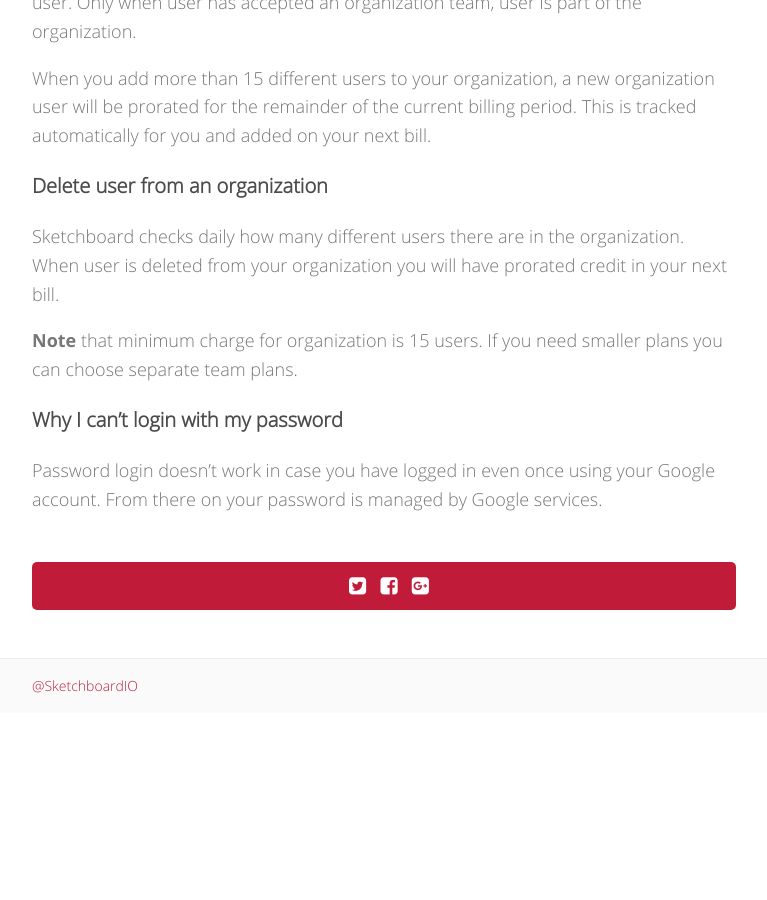
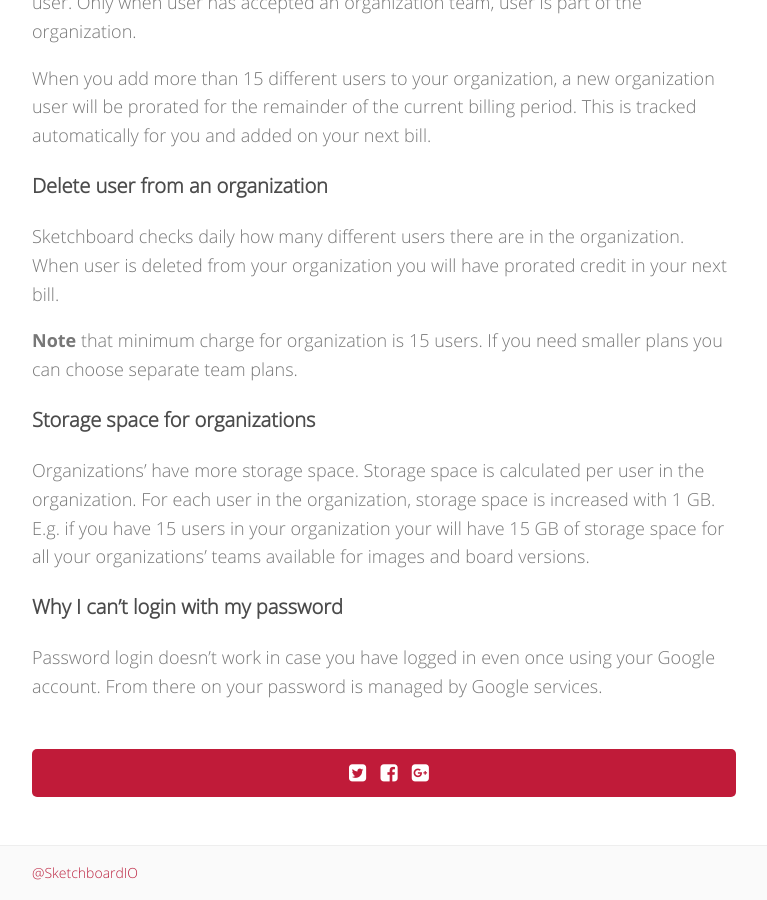
Before and after one commit to sketchboard/blog, a Jekyll site: the page built from help/_posts/2015-04-30-faq.md, in a window 1280 px wide and 900 px high, scrolled down 2254 px. Shown: the whole window, without its empty margins (256-1023 px from the left). Built offline with Jekyll 4.4.1, drawn with Linux system fonts in a browser that asks for light colours; nearby versions of some CDN libraries; Markdown is read by kramdown in place of the engine named in the settings; comment, search, counter and statistics services are not loaded; before the commit the page ends 2967 px from its top, so only the background shows below that.

Commit message:
Org storage space

```diff
--- a/help/_posts/2015-04-30-faq.md
+++ b/help/_posts/2015-04-30-faq.md
@@ -68,6 +68,12 @@
 
 **Note** that minimum charge for organization is 15 users. If you need smaller plans you can choose separate team plans.
 
+<h3 id='org-storage'>Storage space for organizations</h3>
+
+Organizations' have more storage space. Storage space is calculated per user in the organization.
+For each user in the organization, storage space is increased with 1 GB. E.g. if you have 15 users in your
+organization your will have 15 GB of storage space for all your organizations' teams available
+for images and board versions.
 
 ### Why I can't login with my password
 
```
